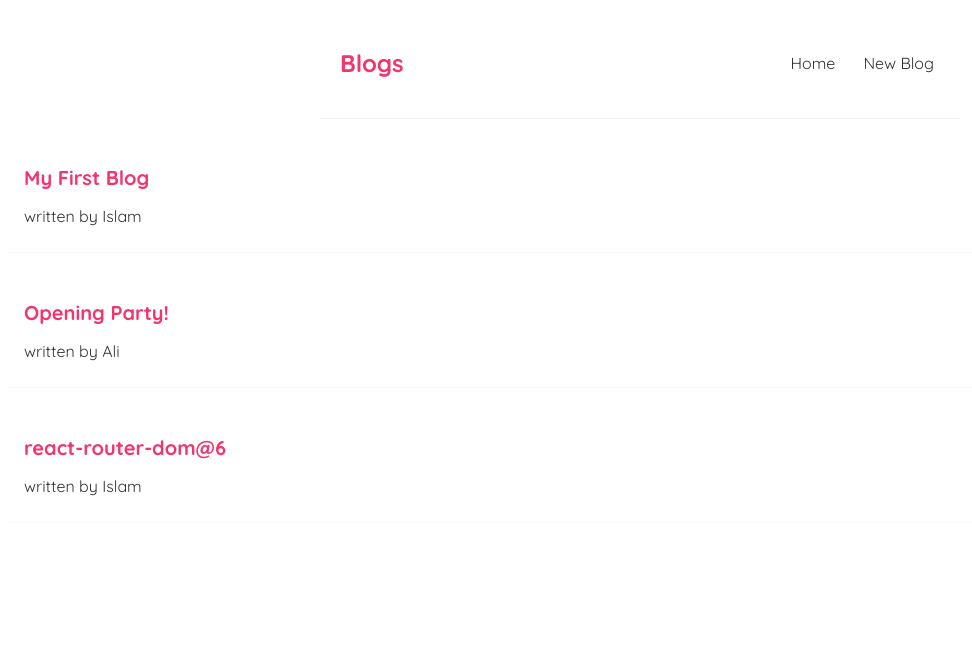
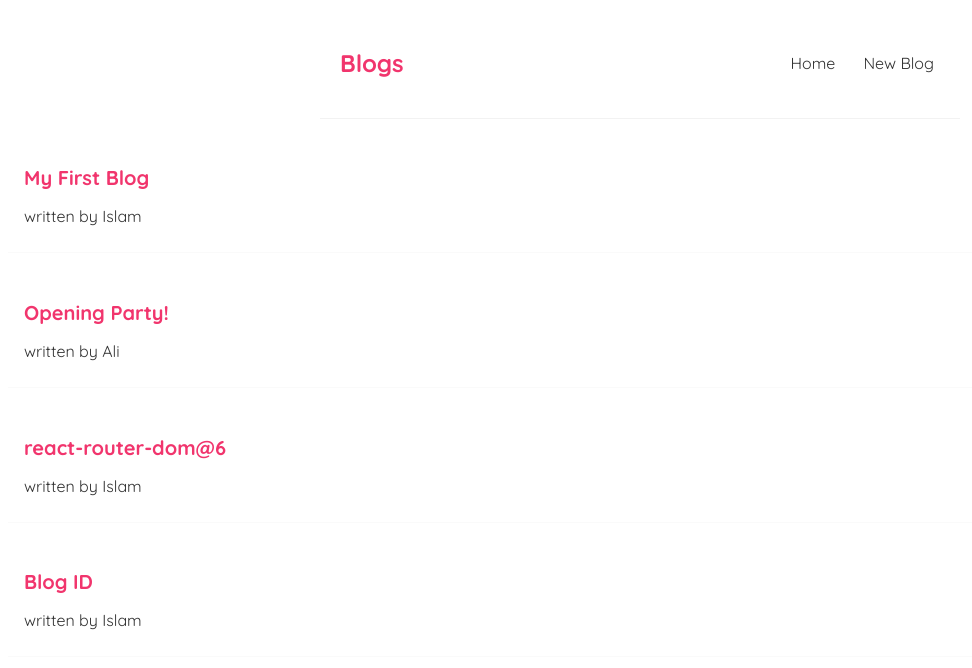
Before and after one commit to Bardala/Blogger, a React (Create React App) app: page / in a window 1280 px wide. Shown: the top 668 px of the page, without its empty margins (0-972 px from the left). Built offline with nearby package versions, Linux system fonts and the light colour scheme; data requests are answered from the project's data file.

Commit message:
setTimeout 500

```diff
--- a/database/db.json
+++ b/database/db.json
@@ -17,6 +17,12 @@
       "body": "in react-router-dom@6, you need to use {useNavigate} rather than {useHistory}",
       "author": "Islam",
       "id": 7
+    },
+    {
+      "title": "Blog ID",
+      "body": "blog id ",
+      "author": "Islam",
+      "id": 8
     }
   ]
 }
--- a/src/useFetch.js
+++ b/src/useFetch.js
@@ -22,7 +22,7 @@ const useFetch = (url) => {
           setIsPending(false);
           setError(err.message);
         });
-    }, 1000);
+    }, 500);
   }, [url]);
   return { data, error, isPending };
 };
```
